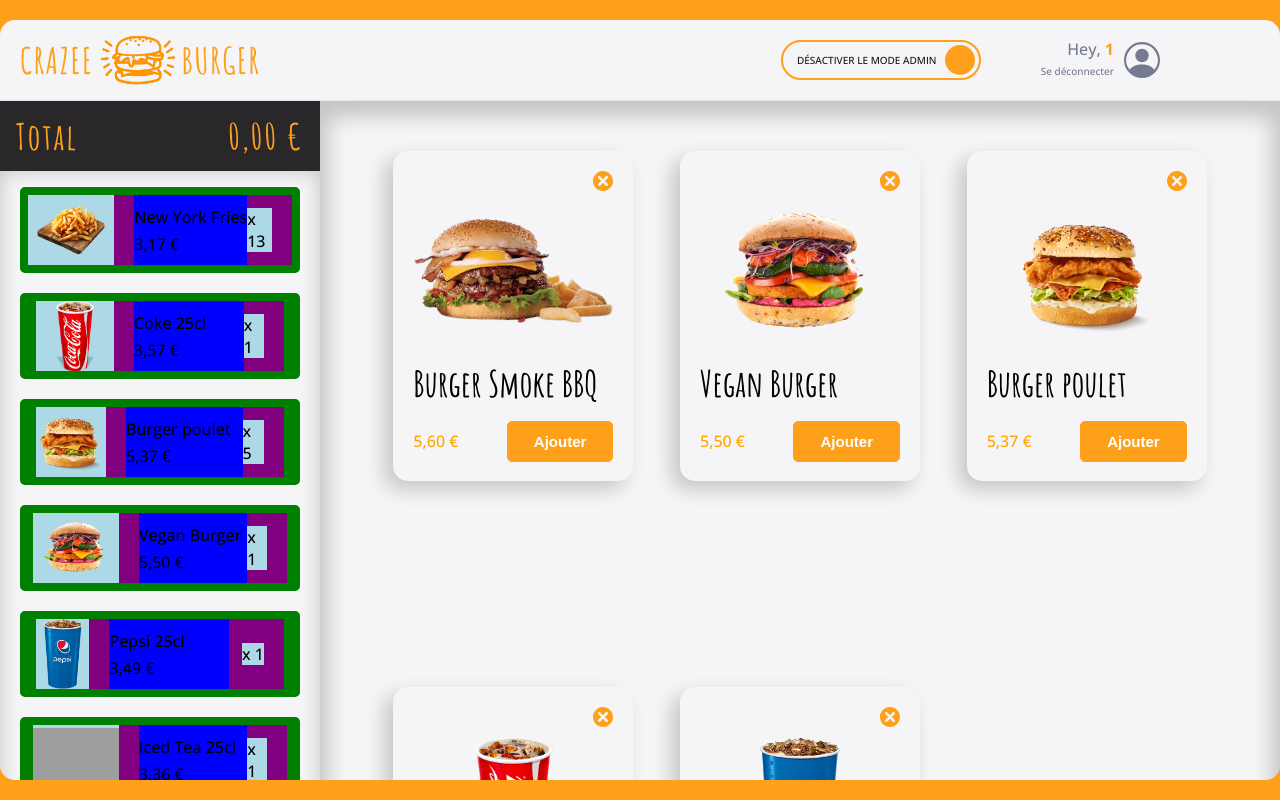
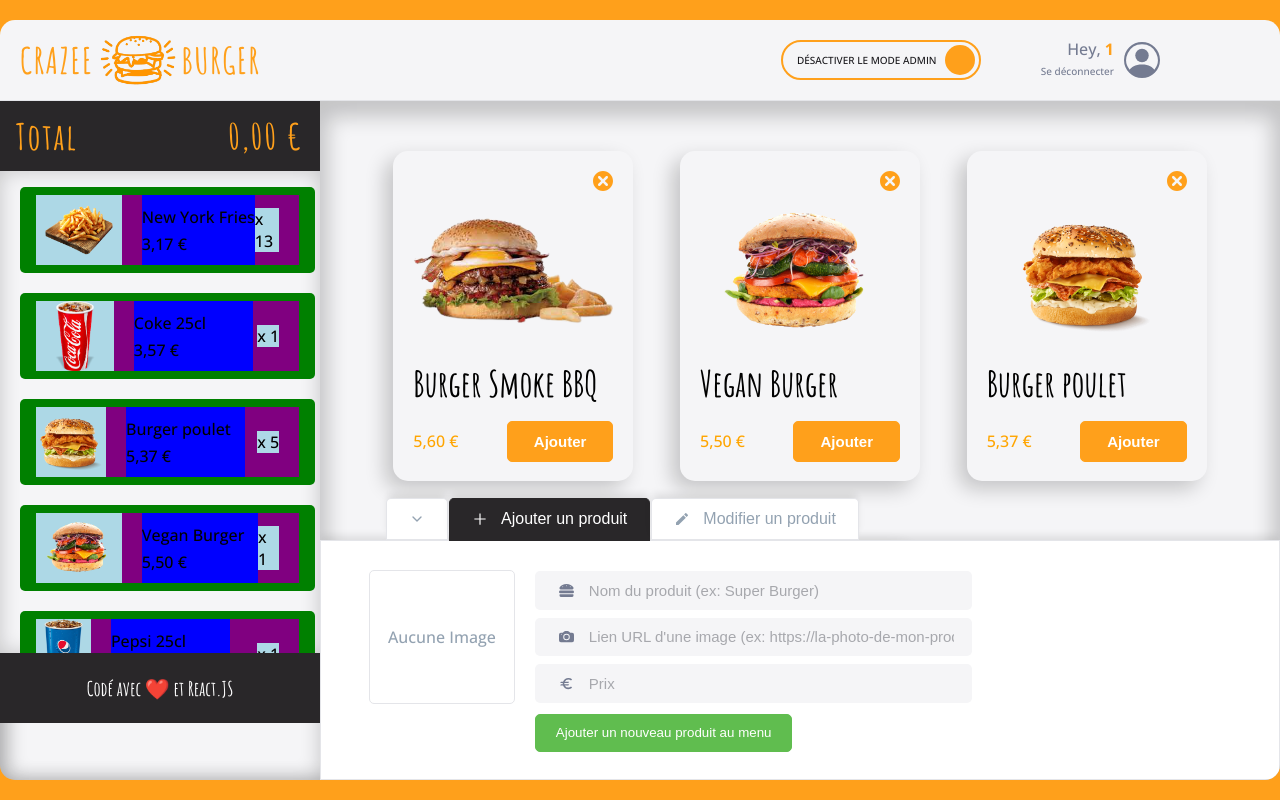
Before and after one commit to QiaoAn05/crazee-burger, a React (Vite) app: page /order/1 in a window 1280 px wide. Built offline with nearby package versions, Linux system fonts and the light colour scheme; grey boxes are pictures that could not be loaded.

Commit message:
💄 F11: BASKET > BasketBody >Order > BasketBody scrollable

```diff
--- a/src/components/pages/order/main/basket/basketBody/BasketBody.jsx
+++ b/src/components/pages/order/main/basket/basketBody/BasketBody.jsx
@@ -26,13 +26,14 @@ export default function BasketBody() {
 
 const BasketBodyStyled = styled.div`
   flex: 1;
-  /* height: 694.69px; */
   background-color: ${theme.colors.background_white};
   box-shadow: ${theme.shadows.basket};
   padding: 16px 20px;
-  display: flex;
-  flex-direction: column;
-  /* grid-template-columns: 1fr; */
+  padding-right: 5px;
+  display: grid;
   grid-gap: 20px;
-  /* overflow: scroll; */
+  max-height: 450px;
+  overflow-y: scroll;
+  scrollbar-color: transparent transparent;
+  overflow-x: hidden;
 `;
--- a/src/components/pages/order/main/basket/basketBody/Order.jsx
+++ b/src/components/pages/order/main/basket/basketBody/Order.jsx
@@ -26,6 +26,8 @@ const OrderStyled = styled.div`
   padding: 8px 16px;
   border-radius: 5px;
   height: 86px;
+  /* position: sticky;
+  top: 0; */
 
   img {
     background-color: lightblue;
```
